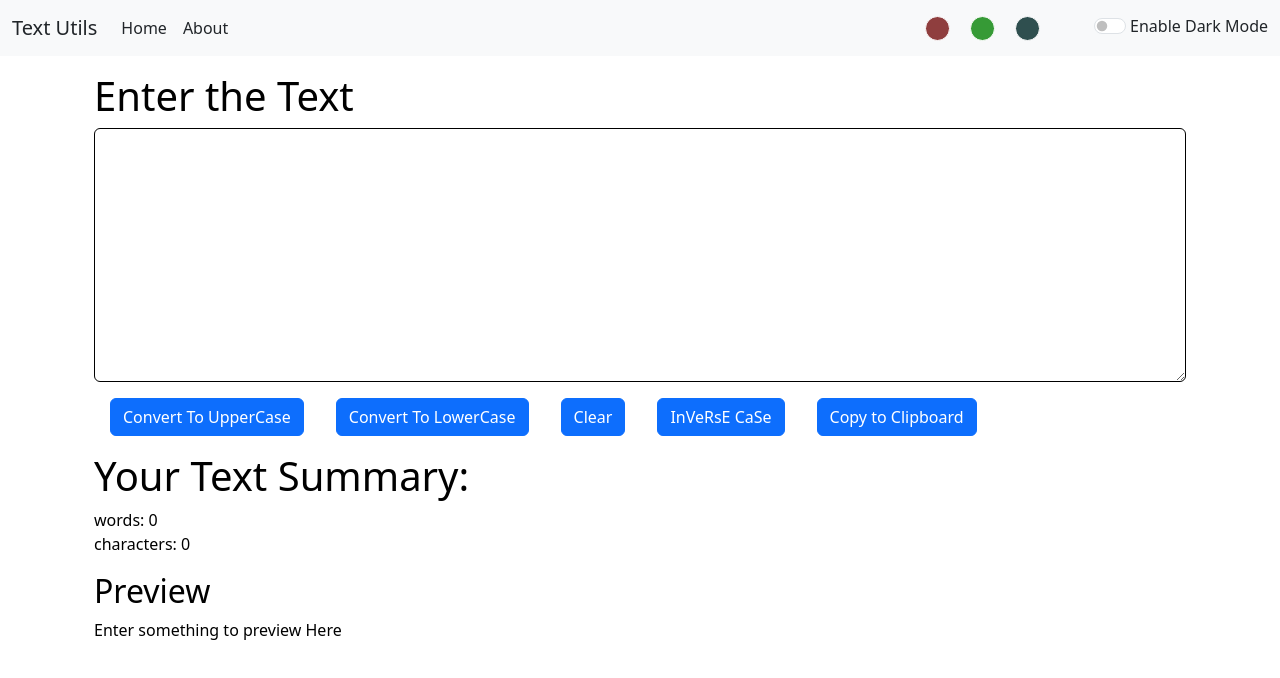
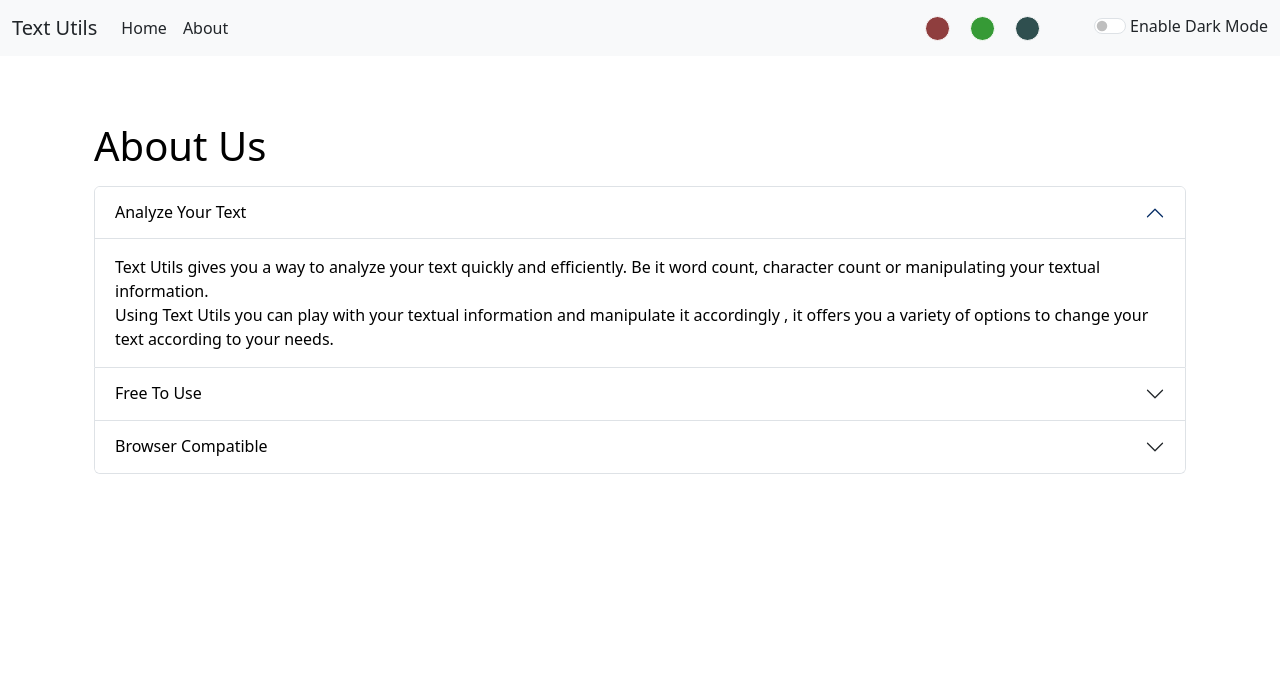
Before and after one commit to Sam2769/TextUtils, a React (Create React App) app: page /about in a window 1280 px wide. Shown: the top 678 px of the page. Built offline with nearby package versions, Linux system fonts and the light colour scheme.

Commit message:
Fixed some erros in the TextUtils website

```diff
--- a/public/index.html
+++ b/public/index.html
@@ -6,7 +6,8 @@
   <link rel="icon" href="%PUBLIC_URL%/favicon.ico" />
   <meta name="viewport" content="width=device-width, initial-scale=1" />
   <meta name="theme-color" content="#000000" />
-  <meta name="description" content="TextUtils is a utility that can be used to manipulate your text the way you want" />
+  <meta name="description"
+    content="TextUtils is a word counter and a character counting utility that can be used to manipulate your text the way you want. You can convert the text to Uppercase, Lowercase, copy the text , or convert your text to Inverse Case ." />
   <link rel="apple-touch-icon" href="%PUBLIC_URL%/logo192.png" />
   <!--
       manifest.json provides metadata used when your web app is installed on a
@@ -22,7 +23,7 @@
       work correctly both with client-side routing and a non-root public URL.
       Learn how to configure a non-root public URL by running `npm run build`.
     -->
-  <title>TextUtils - Home</title>
+  <title>TextUtils -  Word Counter | Character Counter | Lowercase to Uppercase | Uppercase to Lowercase</title>
   <link href="https://cdn.jsdelivr.net/npm/bootstrap@5.3.3/dist/css/bootstrap.min.css" rel="stylesheet"
     integrity="sha384-QWTKZyjpPEjISv5WaRU9OFeRpok6YctnYmDr5pNlyT2bRjXh0JMhjY6hW+ALEwIH" crossorigin="anonymous">
 
--- a/src/App.js
+++ b/src/App.js
@@ -1,14 +1,10 @@
 import "./App.css";
 import NavBar from "./components/NavBar";
-// import About from "./components/About";
+import About from "./components/About";
 import Form from "./components/Form";
 import Alert from "./components/Alert";
 import { useState } from "react";
-// import { BrowserRouter as Router, Route, Routes, Link } from "react-router-dom";
-
-/* COMMENT ADDED ****************************  */
-
-/* I love to use React JS to make the frontend part of my projects */
+import { BrowserRouter as Router, Route, Routes } from "react-router-dom";
 
 function App() {
   const [mode, setMode] = useState("light");
@@ -61,7 +57,7 @@ function App() {
 
   return (
     <>
-      {/*<Router>*/}
+      <Router>
         <NavBar
           title="Text Utils"
           modeText={modeText}
@@ -73,21 +69,25 @@ function App() {
           grey={enableGreyMode}
         />
         <Alert alert={alert} />
+
         <div className="container my-3">
-        {/* <Routes>
+          <Routes>
             <Route
               exact
               path="/"
-              element={ */}
-        <Form heading="Enter the Text" mode={mode} showAlert={showAlert} />
-        {/* }
+              element={
+                <Form
+                  heading="Try TextUtils - Word Counter , Character Counter, Case Converter"
+                  mode={mode}
+                  showAlert={showAlert}
+                />
+              }
             />
 
-            <Route path="/about" element={<About />} />
-          </Routes> */}
-
-        {/* </Router> */}
+            <Route path="/about" element={<About mode={mode} />} />
+          </Routes>
         </div>
+      </Router>
     </>
   );
 }
--- a/src/components/About.js
+++ b/src/components/About.js
@@ -1,34 +1,18 @@
-import React, { useState } from "react";
+import React from "react";
 
-export default function About() {
-  const [myStyle, setMyStyle] = useState({
-    color: "black",
-    backgroundColor: "white",
-  });
-
-  const [btnText, setBtnText] = useState("Enable Dark Mode");
-
-  const toggleModes = () => {
-    setBtnText("Enable Dark Mode");
-
-    if (myStyle.color === "white") {
-      // Enabling Light Mode
-      setMyStyle({
-        color: "black",
-        backgroundColor: "white",
-      });
-    } else {
-      // enabling Dark Mode
-      setBtnText("Enable Light Mode");
-      setMyStyle({
-        color: "white",
-        backgroundColor: "black",
-      });
-    }
+export default function About(props) {
+  let myStyle = {
+    color: props.mode === "dark" ? "white" : "black",
+    backgroundColor: props.mode === "dark" ? "rgb(44, 43, 59)" : "white",
+    // border: "1px solid",
+    // borderColor: props.mode === "dark" ? "white" : "black",
   };
 
   return (
-    <div className="container" style={myStyle}>
+    <div
+      className="container"
+      style={{ color: props.mode === "dark" ? "white" : "black" }}
+    >
       <h1 className="my-3">About Us</h1>
       <div className="accordion" style={myStyle} id="accordionExample">
         <div className="accordion-item">
@@ -42,7 +26,7 @@ export default function About() {
               aria-expanded="true"
               aria-controls="collapseOne"
             >
-              Accordion Item #1
+              Analyze Your Text
             </button>
           </h2>
           <div
@@ -51,14 +35,13 @@ export default function About() {
             data-bs-parent="#accordionExample"
           >
             <div className="accordion-body" style={myStyle}>
-              <strong>This is the first item's accordion body.</strong> It is
-              shown by default, until the collapse plugin adds the appropriate
-              classNamees that we use to style each element. These classNamees
-              control the overall appearance, as well as the showing and hiding
-              via CSS transitions. You can modify any of this with custom CSS or
-              overriding our default variables. It's also worth noting that just
-              about any HTML can go within the <code>.accordion-body</code>,
-              though the transition does limit overflow.
+              Text Utils gives you a way to analyze your text quickly and
+              efficiently. Be it word count, character count or manipulating
+              your textual information.
+              <br />
+              Using Text Utils you can play with your textual information and
+              manipulate it accordingly , it offers you a variety of options to
+              change your text according to your needs.
             </div>
           </div>
         </div>
@@ -73,7 +56,7 @@ export default function About() {
               aria-expanded="false"
               aria-controls="collapseTwo"
             >
-              Accordion Item #2
+              Free To Use
             </button>
           </h2>
           <div
@@ -82,14 +65,10 @@ export default function About() {
             data-bs-parent="#accordionExample"
           >
             <div className="accordion-body" style={myStyle}>
-              <strong>This is the second item's accordion body.</strong> It is
-              hidden by default, until the collapse plugin adds the appropriate
-              classNamees that we use to style each element. These classNamees
-              control the overall appearance, as well as the showing and hiding
-              via CSS transitions. You can modify any of this with custom CSS or
-              overriding our default variables. It's also worth noting that just
-              about any HTML can go within the <code>.accordion-body</code>,
-              though the transition does limit overflow.
+              TextUtils is a free character counter tool that provides instant
+              character count & word count statistics for a given text.
+              TextUtils reports the number of words and characters. Thus it is
+              suitable for writing text with word/ character limit.
             </div>
           </div>
         </div>
@@ -104,7 +83,7 @@ export default function About() {
               aria-expanded="false"
               aria-controls="collapseThree"
             >
-              Accordion Item #3
+              Browser Compatible
             </button>
           </h2>
           <div
@@ -113,21 +92,14 @@ export default function About() {
             data-bs-parent="#accordionExample"
           >
             <div className="accordion-body" style={myStyle}>
-              <strong>This is the third item's accordion body.</strong> It is
-              hidden by default, until the collapse plugin adds the appropriate
-              classNamees that we use to style each element. These classNamees
-              control the overall appearance, as well as the showing and hiding
-              via CSS transitions. You can modify any of this with custom CSS or
-              overriding our default variables. It's also worth noting that just
-              about any HTML can go within the <code>.accordion-body</code>,
-              though the transition does limit overflow.
+              This word counter software words in any web browser such as
+              Chrome, Firefox, Internet Explorer, Safari , Opera. It suits to
+              count characters in Facebook, Blog, Books, Excel Documents, PDF,
+              Essays etc.
             </div>
           </div>
         </div>
       </div>
-      <button onClick={toggleModes} className="btn btn-primary my-3">
-        {btnText}
-      </button>
     </div>
   );
 }
--- a/src/components/Alert.js
+++ b/src/components/Alert.js
@@ -7,7 +7,8 @@ export default function Alert(props) {
   };
 
   return (
-    props.alert && (
+    <div style={{ height: "50px" }}>
+      {props.alert && (
         <div
           className={`alert alert-${props.alert.type} alert-dismissible fade show`}
           role="alert"
@@ -16,6 +17,7 @@ export default function Alert(props) {
             {capitalize(props.alert.type)} : {props.alert.msg}
           </strong>
         </div>
-    )
+      )}
+    </div>
   );
 }
--- a/src/components/Form.js
+++ b/src/components/Form.js
@@ -2,7 +2,6 @@ import React, { useState } from "react";
 
 export default function Form(props) {
   const [text, setText] = useState(" ");
-
 
   const handleOnChange = (event) => {
     setText(event.target.value);
@@ -84,13 +83,14 @@ export default function Form(props) {
         className="container"
         style={{ color: props.mode === "dark" ? "white" : "black" }}
       >
-        <h1>{props.heading}</h1>
+        <h1 className="mb-4">{props.heading}</h1>
 
         <div className="mb-3">
           <textarea
             className="form-control"
             style={{
-              backgroundColor: props.mode === "dark" ? "grey" : "white",
+              backgroundColor:
+                props.mode === "dark" ? "rgb(54, 58, 73)" : "white",
               color: props.mode === "dark" ? "white" : "black",
             }}
             onChange={handleOnChange}
@@ -102,14 +102,14 @@ export default function Form(props) {
 
         <button
           id="Button1"
-          className={`btn btn-primary mx-3`}
+          className={`btn btn-primary mx-3 my-1`}
           onClick={handleUpperCase}
         >
           Convert To UpperCase
         </button>
         <button
           id="Button2"
-          className="btn btn-primary mx-3"
+          className="btn btn-primary mx-3 my-1"
           onClick={handleLowerCase}
         >
           Convert To LowerCase
@@ -117,7 +117,7 @@ export default function Form(props) {
 
         <button
           id="Button3"
-          className="btn btn-primary mx-3"
+          className="btn btn-primary mx-3 my-1"
           onClick={Clearwindow}
         >
           Clear
@@ -125,7 +125,7 @@ export default function Form(props) {
 
         <button
           id="Button4"
-          className="btn btn-primary mx-3"
+          className="btn btn-primary mx-3 my-1"
           onClick={handleInverse}
         >
           InVeRsE CaSe
@@ -133,7 +133,7 @@ export default function Form(props) {
 
         <button
           id="Button5"
-          className="btn btn-primary mx-3"
+          className="btn btn-primary mx-3 my-1"
           onClick={handleCopy}
         >
           Copy to Clipboard
```
Also changed, not shown: src/App.css (+6 -11 lines), src/components/NavBar.js (+13 -10 lines). Lines whose indentation alone changed are shown as unchanged.
